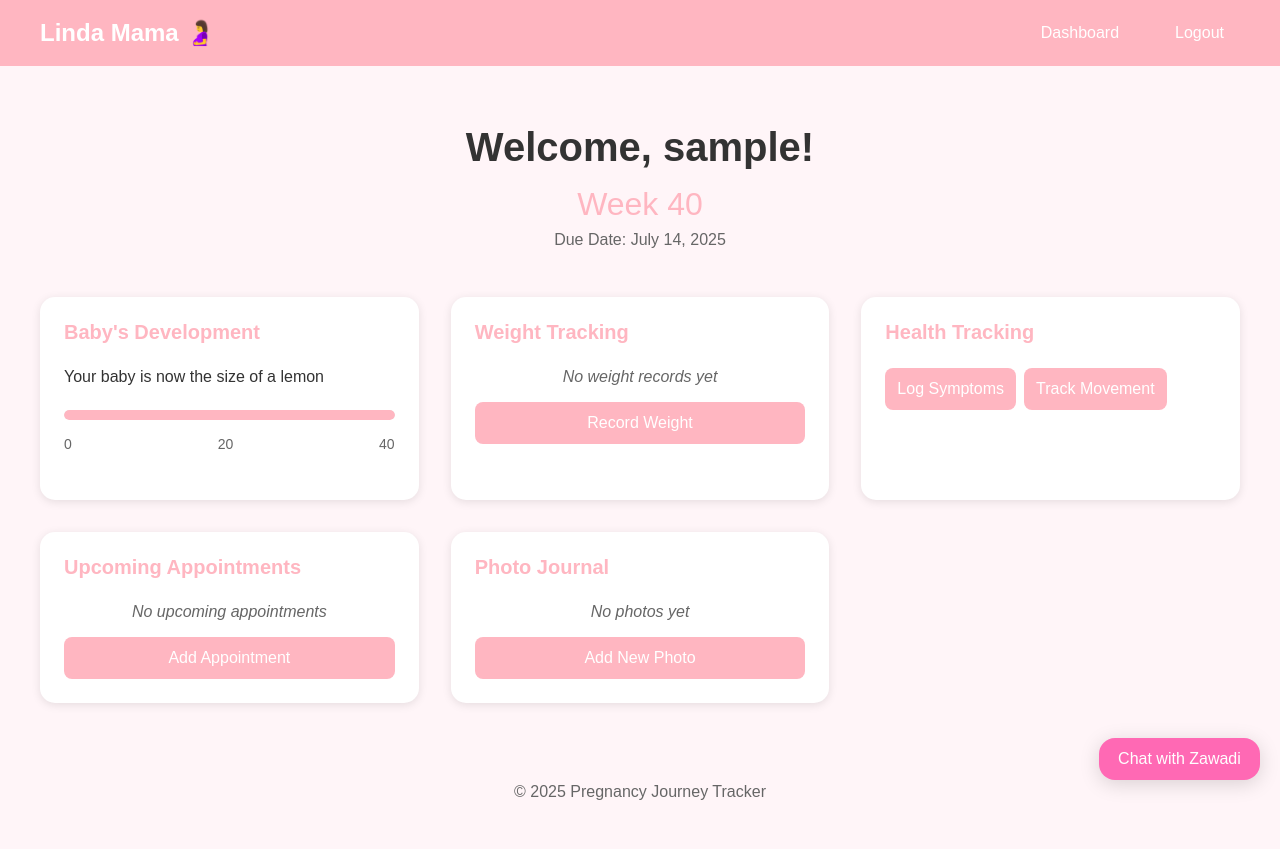
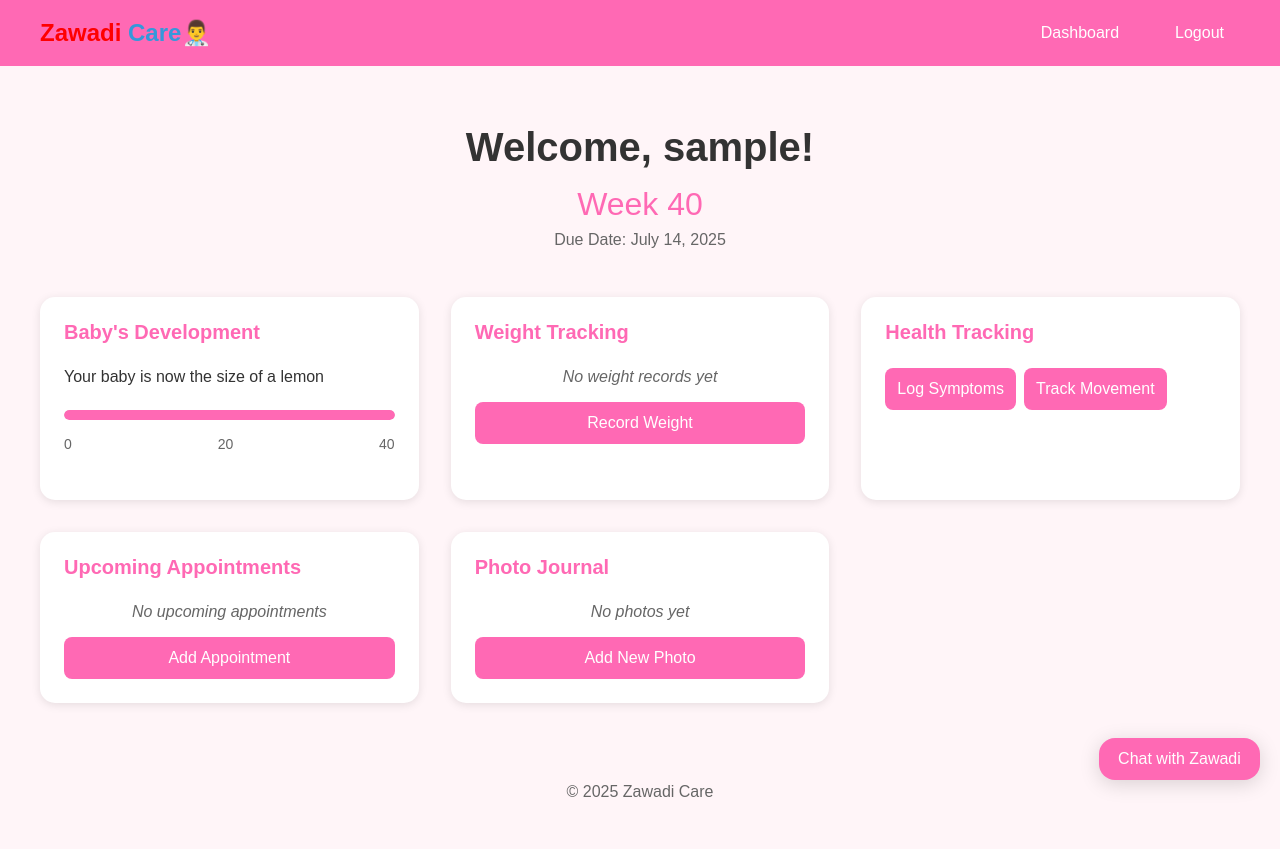
Before and after one commit to AustinBenSimiyu/ZawadiCare, a Flask app: page /dashboard in a window 1280 px wide. Run offline with Flask 3, Linux system fonts and the light colour scheme; the visitor is signed in with stand-in values (Sample User, id 1); data that the repository does not hold is empty.

Commit message:
Modified Dockerfile

```diff
--- a/app/static/css/style.css
+++ b/app/static/css/style.css
@@ -1,5 +1,5 @@
 :root {
-    --primary-color: #FFB6C1;
+    --primary-color: #FF69B4;
     --background-color: #FFF5F8;
     --text-color: #333333;
 }
--- a/app/templates/base.html
+++ b/app/templates/base.html
@@ -3,13 +3,15 @@
 <head>
     <meta charset="UTF-8">
     <meta name="viewport" content="width=device-width, initial-scale=1.0">
-    <title>{% block title %}Pregnancy Journey Tracker{% endblock %}</title>
+    <title>{% block title %}Zawadi Care{% endblock %}</title>
     <link rel="stylesheet" href="{{ url_for('static', filename='css/style.css') }}">
 </head>
 <body>
     <nav>
         <div class="nav-wrapper">
-            <a href="{{ url_for('main.home') }}" class="brand">Linda Mama 🤰</a>
+            <a href="{{ url_for('main.home') }}" class="brand">
+                <span style="color: #FF0000;">Zawadi</span> <span style="color: #3498db;">Care</span>👨‍⚕️
+            </a></a>
             <div class="nav-links">
                 {% if current_user.is_authenticated %}
                     <a href="{{ url_for('main.dashboard') }}">Dashboard</a>
@@ -35,7 +37,7 @@
     </main>
 
     <footer>
-        <p>&copy; 2025 Pregnancy Journey Tracker</p>
+        <p>&copy; 2025 Zawadi Care</p>
     </footer>
 </body>
 </html>
--- a/app/templates/chat.html
+++ b/app/templates/chat.html
@@ -107,7 +107,7 @@
       transition: background 0.2s;
     }
     #gemini-send:hover {
-      background: #1e4ed8;
+      background: #e06097;
     }
   </style>
 </head>
@@ -123,7 +123,7 @@
     </div>
 
     <div id="gemini-body">
-      <div id="gemini-output">Ask me anything!</div>
+      <div id="gemini-output">Hello {{ current_user.username }}! How may I assist you today?</div>
     </div>
 
     <div id="gemini-input-area">
--- a/app/templates/home.html
+++ b/app/templates/home.html
@@ -2,7 +2,7 @@
 
 {% block content %}
 <div class="main-content">
-    <h1>Welcome to Pregnancy Journey Tracker</h1>
+    <h1>Welcome to <span style="color: #e75480;">Zawadi</span> <span style="color: #3498db;">Care</span></h1>
     <p class="subtitle">Track your pregnancy journey with ease and confidence.</p>
 
     {% if not current_user.is_authenticated %}
--- /dev/null
+++ b/init_db.py
@@ -0,0 +1,6 @@
+from app import create_app, db
+
+app = create_app()
+with app.app_context():
+    db.drop_all()
+    db.create_all()
```
Also changed, not shown: 1 other file.
